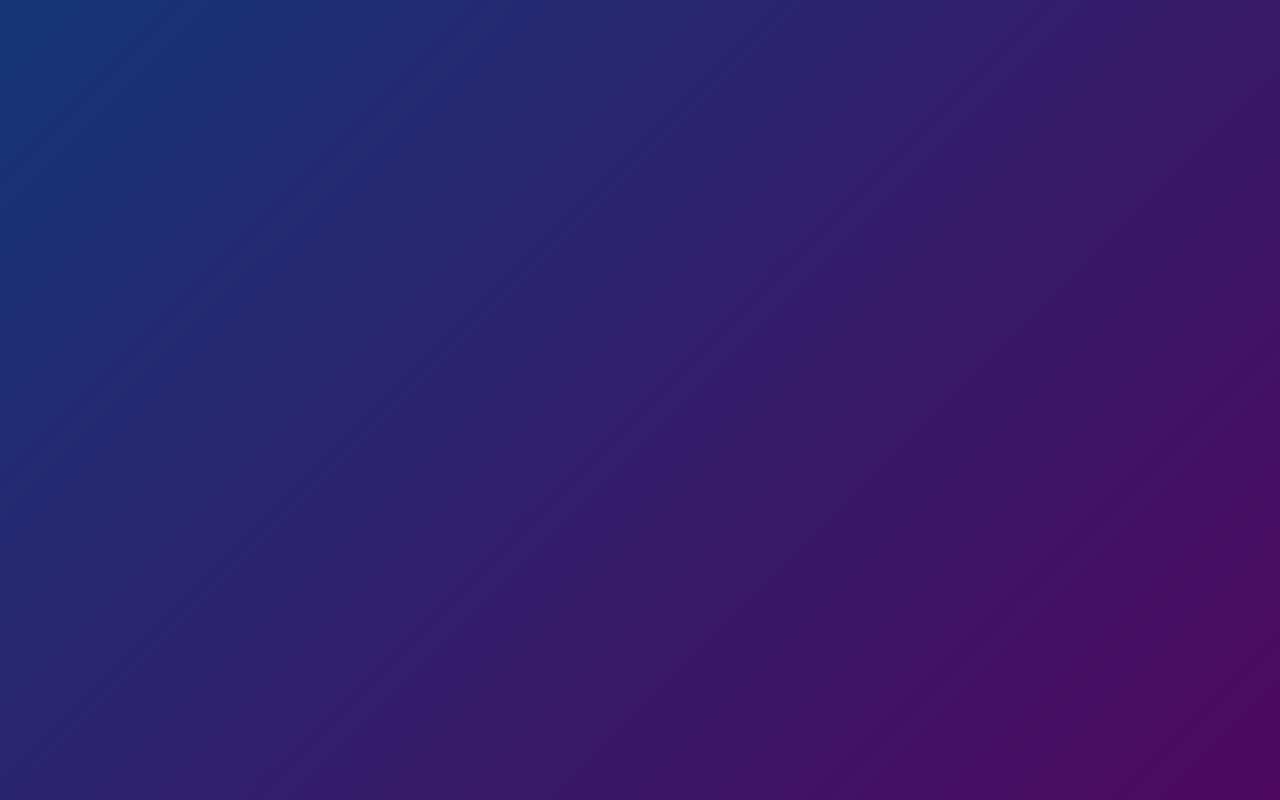
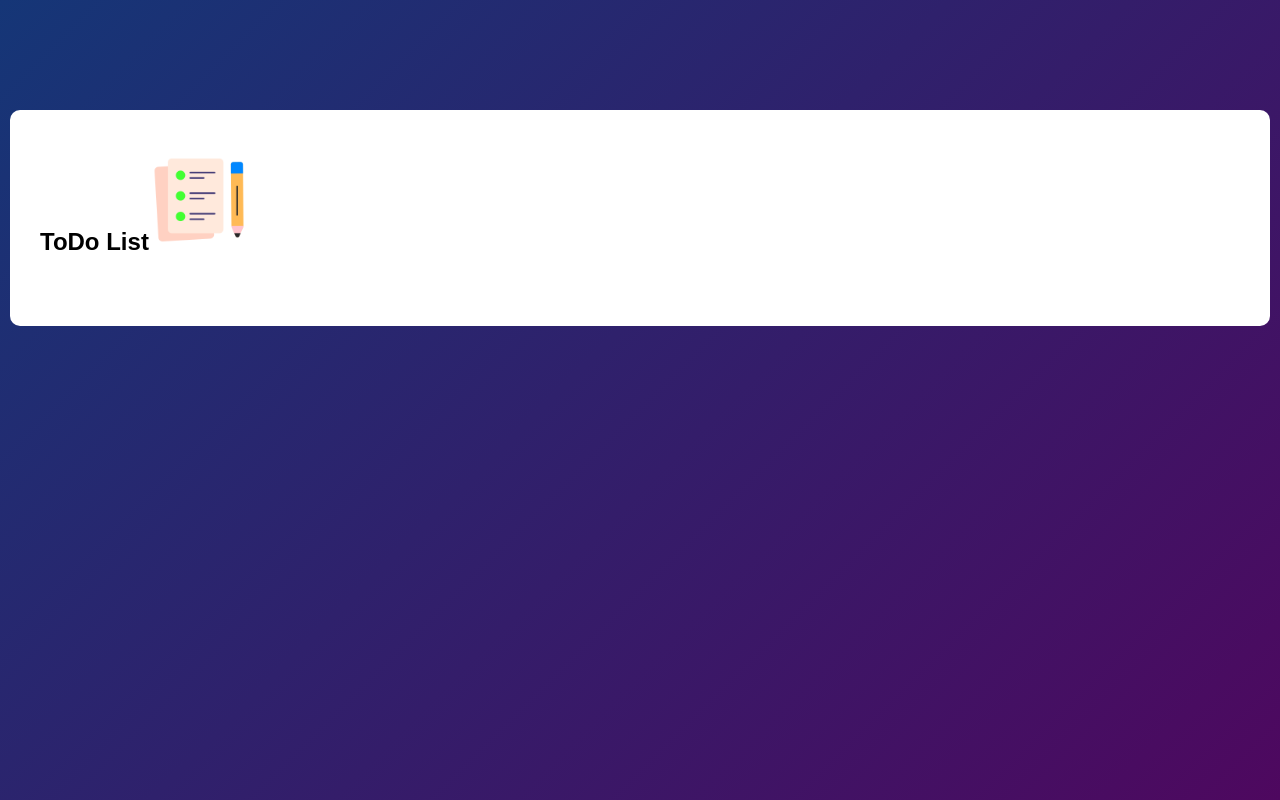
Before and after one commit to iishu/JavaScript-Projects, a plain HTML site: page ToDo List/index.html in a window 1280 px wide. Drawn offline with Linux system fonts and the light colour scheme.

Commit message:
styled todo div

```diff
--- a/ToDo List/index.html
+++ b/ToDo List/index.html
@@ -8,7 +8,11 @@
     <title>ToDo List</title>
 </head>
 <body>
-    <div class="container"></div>
+    <div class="container">
+        <div class="todo-app">
+            <h2>ToDo List<img src="images/icon.png "></h2>
+        </div>
+    </div>
     <script></script>
 </body>
 </html>
--- a/ToDo List/style.css
+++ b/ToDo List/style.css
@@ -10,3 +10,11 @@
     background:linear-gradient(135deg, #153677, #4e085f) ;
     padding: 10px;
 }
+.todo-app{
+    width:100%;
+    max-height: 540px;
+    background:#fff;
+    margin:100px auto 20px;
+    padding:40px 30px 70px;
+    border-radius:10px;
+}
```
